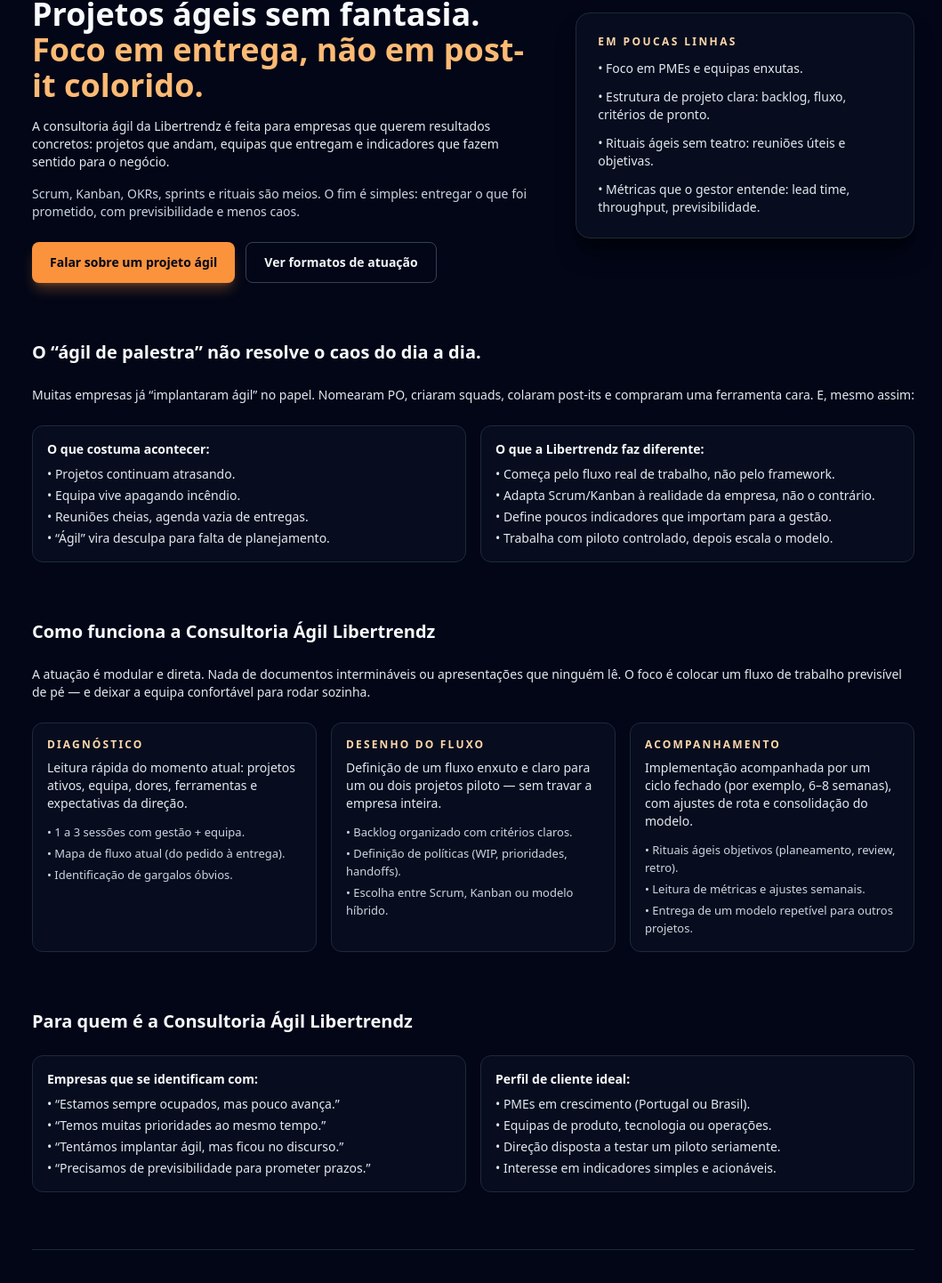
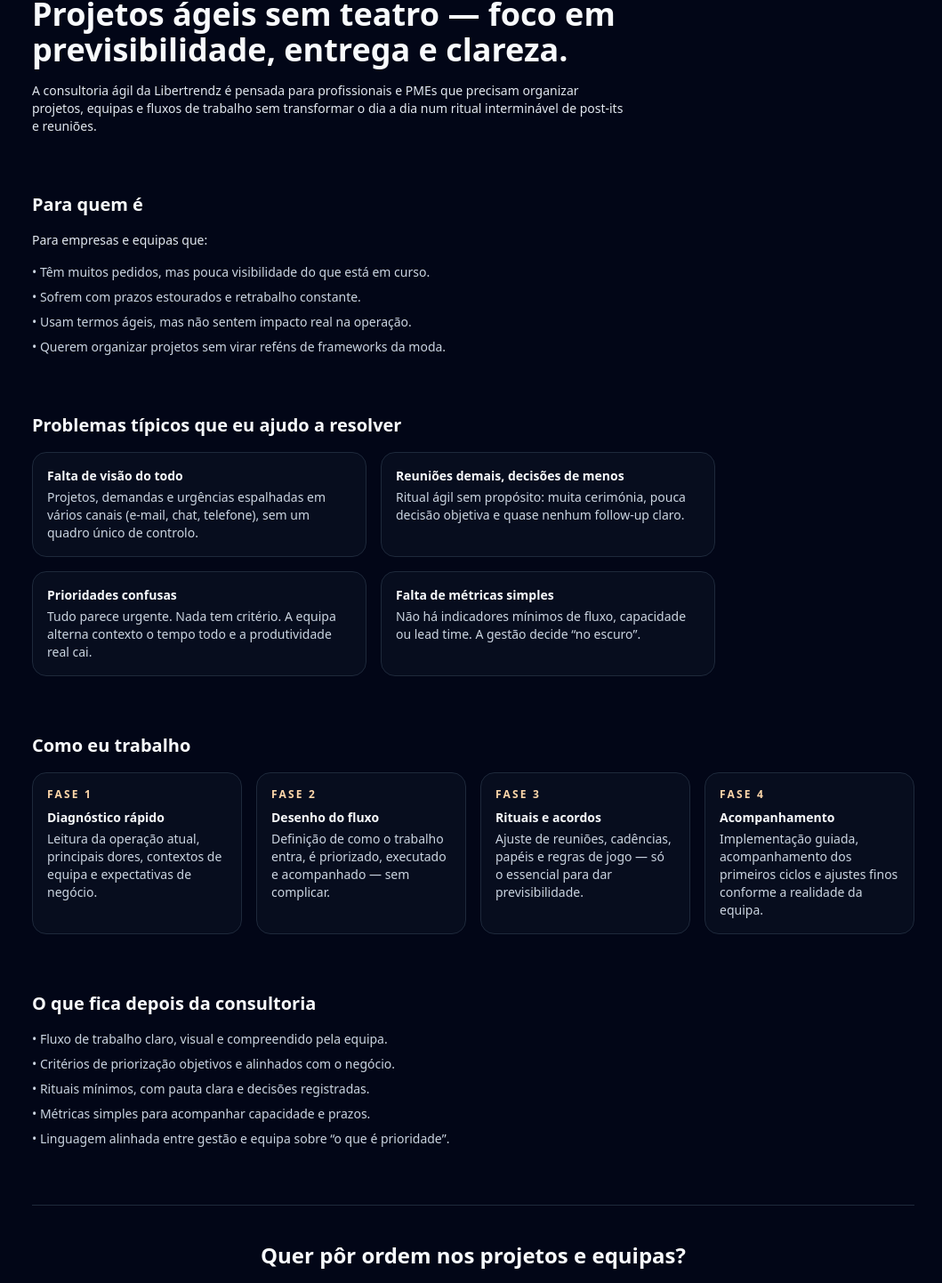
Before and after one commit to libertrendz/libertrendz-site, a Next.js app: page /agile in a window 1280 px wide. Shown: the part 181-1623 px from the top of the page at 89% size, without its empty margins (108-1167 px from the left). Built offline with nearby package versions, Linux system fonts and the light colour scheme.

Commit message:
Atualizar o page.tsx

```diff
--- a/app/agile/page.tsx
+++ b/app/agile/page.tsx
@@ -3,201 +3,162 @@
 export default function AgilePage() {
   return (
     <main className="min-h-[calc(100vh-5rem)] bg-slate-950 text-slate-50">
-      <section className="container-page py-12 lg:py-16">
+      <section className="container-page py-12 lg:py-16 space-y-16">
         {/* HERO */}
-        <div className="grid gap-10 lg:grid-cols-[3fr,2fr] lg:items-center">
-          <div>
-            <p className="mb-3 text-sm font-semibold uppercase tracking-[0.2em] text-accent-400">
-              Consultoria Ágil Libertrendz
+        <div className="max-w-3xl space-y-4">
+          <p className="text-xs font-semibold uppercase tracking-[0.2em] text-accent-400">
+            Consultoria Ágil
           </p>
-            <h1 className="mb-4 text-3xl font-bold leading-tight md:text-4xl">
-              Projetos ágeis sem fantasia.
-              <span className="block text-accent-400">
-                Foco em entrega, não em post-it colorido.
-              </span>
+          <h1 className="text-3xl font-bold leading-tight md:text-4xl">
+            Projetos ágeis sem teatro — foco em previsibilidade, entrega e clareza.
           </h1>
-            <p className="mb-4 text-sm text-slate-200">
-              A consultoria ágil da Libertrendz é feita para empresas que querem
-              resultados concretos: projetos que andam, equipas que entregam e
-              indicadores que fazem sentido para o negócio.
+          <p className="text-sm text-slate-200 max-w-2xl">
+            A consultoria ágil da Libertrendz é pensada para profissionais e PMEs
+            que precisam organizar projetos, equipas e fluxos de trabalho sem
+            transformar o dia a dia num ritual interminável de post-its e reuniões.
           </p>
-            <p className="mb-6 text-sm text-slate-300">
-              Scrum, Kanban, OKRs, sprints e rituais são meios. O fim é simples:
-              entregar o que foi prometido, com previsibilidade e menos caos.
-            </p>
-
-            <div className="flex flex-wrap gap-3">
-              <a
-                href="mailto:contato@libertrendz.eu?subject=Consultoria%20%C3%81gil%20Libertrendz"
-                className="inline-flex items-center justify-center rounded-lg bg-accent-500 px-5 py-3 text-sm font-semibold text-slate-950 shadow-lg shadow-accent-500/30 transition hover:bg-accent-400"
-              >
-                Falar sobre um projeto ágil
-              </a>
-              <a
-                href="#formatos"
-                className="inline-flex items-center justify-center rounded-lg border border-slate-700 px-5 py-3 text-sm font-semibold text-slate-100 transition hover:border-slate-500 hover:bg-slate-900/60"
-              >
-                Ver formatos de atuação
-              </a>
-            </div>
         </div>
 
-          {/* Bloco de “snapshot” de valor */}
-          <div className="rounded-2xl border border-slate-800 bg-slate-900/40 p-6 shadow-xl shadow-black/50">
-            <p className="mb-3 text-xs font-semibold uppercase tracking-[0.2em] text-accent-300">
-              Em poucas linhas
+        {/* PARA QUEM É */}
+        <div className="space-y-4 max-w-3xl">
+          <h2 className="text-xl font-semibold text-slate-50">Para quem é</h2>
+          <p className="text-sm text-slate-200">
+            Para empresas e equipas que:
           </p>
-            <ul className="space-y-3 text-sm text-slate-200">
-              <li>• Foco em PMEs e equipas enxutas.</li>
-              <li>• Estrutura de projeto clara: backlog, fluxo, critérios de pronto.</li>
-              <li>• Rituais ágeis sem teatro: reuniões úteis e objetivas.</li>
-              <li>• Métricas que o gestor entende: lead time, throughput, previsibilidade.</li>
+          <ul className="space-y-2 text-sm text-slate-300">
+            <li>• Têm muitos pedidos, mas pouca visibilidade do que está em curso.</li>
+            <li>• Sofrem com prazos estourados e retrabalho constante.</li>
+            <li>• Usam termos ágeis, mas não sentem impacto real na operação.</li>
+            <li>• Querem organizar projetos sem virar reféns de frameworks da moda.</li>
           </ul>
         </div>
+
+        {/* PROBLEMAS TIPICOS */}
+        <div className="space-y-4 max-w-3xl">
+          <h2 className="text-xl font-semibold text-slate-50">Problemas típicos que eu ajudo a resolver</h2>
+          <div className="grid gap-4 md:grid-cols-2">
+            <div className="rounded-2xl border border-slate-800 bg-slate-900/40 p-4 text-sm text-slate-200">
+              <p className="font-semibold text-slate-50 mb-1">
+                Falta de visão do todo
+              </p>
+              <p className="text-slate-300">
+                Projetos, demandas e urgências espalhadas em vários canais
+                (e-mail, chat, telefone), sem um quadro único de controlo.
+              </p>
             </div>
-
-        {/* BLOCO: PROBLEMA REAL */}
-        <div className="mt-16 space-y-6">
-          <h2 className="text-xl font-semibold text-slate-50">
-            O “ágil de palestra” não resolve o caos do dia a dia.
-          </h2>
-          <p className="text-sm text-slate-200">
-            Muitas empresas já “implantaram ágil” no papel. Nomearam PO, criaram
-            squads, colaram post-its e compraram uma ferramenta cara. E, mesmo
-            assim:
+            <div className="rounded-2xl border border-slate-800 bg-slate-900/40 p-4 text-sm text-slate-200">
+              <p className="font-semibold text-slate-50 mb-1">
+                Reuniões demais, decisões de menos
               </p>
-          <div className="grid gap-4 md:grid-cols-2">
-            <div className="rounded-xl border border-slate-800 bg-slate-900/40 p-4 text-sm text-slate-200">
-              <p className="mb-2 font-semibold text-slate-50">O que costuma acontecer:</p>
-              <ul className="space-y-1">
-                <li>• Projetos continuam atrasando.</li>
-                <li>• Equipa vive apagando incêndio.</li>
-                <li>• Reuniões cheias, agenda vazia de entregas.</li>
-                <li>• “Ágil” vira desculpa para falta de planejamento.</li>
-              </ul>
+              <p className="text-slate-300">
+                Ritual ágil sem propósito: muita cerimónia, pouca decisão
+                objetiva e quase nenhum follow-up claro.
+              </p>
             </div>
-            <div className="rounded-xl border border-slate-800 bg-slate-900/40 p-4 text-sm text-slate-200">
-              <p className="mb-2 font-semibold text-slate-50">
-                O que a Libertrendz faz diferente:
+            <div className="rounded-2xl border border-slate-800 bg-slate-900/40 p-4 text-sm text-slate-200">
+              <p className="font-semibold text-slate-50 mb-1">
+                Prioridades confusas
               </p>
-              <ul className="space-y-1">
-                <li>• Começa pelo fluxo real de trabalho, não pelo framework.</li>
-                <li>• Adapta Scrum/Kanban à realidade da empresa, não o contrário.</li>
-                <li>• Define poucos indicadores que importam para a gestão.</li>
-                <li>• Trabalha com piloto controlado, depois escala o modelo.</li>
-              </ul>
+              <p className="text-slate-300">
+                Tudo parece urgente. Nada tem critério. A equipa alterna contexto
+                o tempo todo e a produtividade real cai.
+              </p>
+            </div>
+            <div className="rounded-2xl border border-slate-800 bg-slate-900/40 p-4 text-sm text-slate-200">
+              <p className="font-semibold text-slate-50 mb-1">
+                Falta de métricas simples
+              </p>
+              <p className="text-slate-300">
+                Não há indicadores mínimos de fluxo, capacidade ou lead time.
+                A gestão decide “no escuro”.
+              </p>
             </div>
           </div>
         </div>
 
-        {/* BLOCO: COMO FUNCIONA */}
-        <div id="formatos" className="mt-16 space-y-6">
-          <h2 className="text-xl font-semibold text-slate-50">
-            Como funciona a Consultoria Ágil Libertrendz
-          </h2>
-          <p className="text-sm text-slate-200">
-            A atuação é modular e direta. Nada de documentos intermináveis ou
-            apresentações que ninguém lê. O foco é colocar um fluxo de trabalho
-            previsível de pé — e deixar a equipa confortável para rodar sozinha.
+        {/* COMO TRABALHO */}
+        <div className="space-y-4">
+          <h2 className="text-xl font-semibold text-slate-50">Como eu trabalho</h2>
+          <div className="grid gap-4 md:grid-cols-4">
+            <div className="rounded-2xl border border-slate-800 bg-slate-900/40 p-4 text-sm text-slate-200">
+              <p className="text-xs font-semibold uppercase tracking-[0.18em] text-accent-300">
+                Fase 1
               </p>
-
-          <div className="grid gap-4 md:grid-cols-3">
-            <div className="rounded-xl border border-slate-800 bg-slate-900/40 p-4 text-sm text-slate-200">
-              <p className="mb-2 text-xs font-semibold uppercase tracking-[0.18em] text-accent-300">
-                Diagnóstico
+              <p className="mt-2 font-semibold text-slate-50">
+                Diagnóstico rápido
               </p>
-              <p className="mb-3">
-                Leitura rápida do momento atual: projetos ativos, equipa, dores,
-                ferramentas e expectativas da direção.
+              <p className="mt-1 text-slate-300">
+                Leitura da operação atual, principais dores, contextos de equipa
+                e expectativas de negócio.
               </p>
-              <ul className="space-y-1 text-[13px] text-slate-300">
-                <li>• 1 a 3 sessões com gestão + equipa.</li>
-                <li>• Mapa de fluxo atual (do pedido à entrega).</li>
-                <li>• Identificação de gargalos óbvios.</li>
-              </ul>
             </div>
-
-            <div className="rounded-xl border border-slate-800 bg-slate-900/40 p-4 text-sm text-slate-200">
-              <p className="mb-2 text-xs font-semibold uppercase tracking-[0.18em] text-accent-300">
+            <div className="rounded-2xl border border-slate-800 bg-slate-900/40 p-4 text-sm text-slate-200">
+              <p className="text-xs font-semibold uppercase tracking-[0.18em] text-accent-300">
+                Fase 2
+              </p>
+              <p className="mt-2 font-semibold text-slate-50">
                 Desenho do fluxo
               </p>
-              <p className="mb-3">
-                Definição de um fluxo enxuto e claro para um ou dois projetos
-                piloto — sem travar a empresa inteira.
+              <p className="mt-1 text-slate-300">
+                Definição de como o trabalho entra, é priorizado, executado e
+                acompanhado — sem complicar.
               </p>
-              <ul className="space-y-1 text-[13px] text-slate-300">
-                <li>• Backlog organizado com critérios claros.</li>
-                <li>• Definição de políticas (WIP, prioridades, handoffs).</li>
-                <li>• Escolha entre Scrum, Kanban ou modelo híbrido.</li>
-              </ul>
             </div>
-
-            <div className="rounded-xl border border-slate-800 bg-slate-900/40 p-4 text-sm text-slate-200">
-              <p className="mb-2 text-xs font-semibold uppercase tracking-[0.18em] text-accent-300">
+            <div className="rounded-2xl border border-slate-800 bg-slate-900/40 p-4 text-sm text-slate-200">
+              <p className="text-xs font-semibold uppercase tracking-[0.18em] text-accent-300">
+                Fase 3
+              </p>
+              <p className="mt-2 font-semibold text-slate-50">
+                Rituais e acordos
+              </p>
+              <p className="mt-1 text-slate-300">
+                Ajuste de reuniões, cadências, papéis e regras de jogo —
+                só o essencial para dar previsibilidade.
+              </p>
+            </div>
+            <div className="rounded-2xl border border-slate-800 bg-slate-900/40 p-4 text-sm text-slate-200">
+              <p className="text-xs font-semibold uppercase tracking-[0.18em] text-accent-300">
+                Fase 4
+              </p>
+              <p className="mt-2 font-semibold text-slate-50">
                 Acompanhamento
               </p>
-              <p className="mb-3">
-                Implementação acompanhada por um ciclo fechado (por exemplo,
-                6–8 semanas), com ajustes de rota e consolidação do modelo.
+              <p className="mt-1 text-slate-300">
+                Implementação guiada, acompanhamento dos primeiros ciclos e
+                ajustes finos conforme a realidade da equipa.
               </p>
-              <ul className="space-y-1 text-[13px] text-slate-300">
-                <li>• Rituais ágeis objetivos (planeamento, review, retro).</li>
-                <li>• Leitura de métricas e ajustes semanais.</li>
-                <li>• Entrega de um modelo repetível para outros projetos.</li>
-              </ul>
             </div>
           </div>
         </div>
 
-        {/* BLOCO: PARA QUEM É */}
-        <div className="mt-16 space-y-6">
-          <h2 className="text-xl font-semibold text-slate-50">
-            Para quem é a Consultoria Ágil Libertrendz
-          </h2>
-          <div className="grid gap-4 md:grid-cols-2">
-            <div className="rounded-xl border border-slate-800 bg-slate-900/40 p-4 text-sm text-slate-200">
-              <p className="mb-2 font-semibold text-slate-50">
-                Empresas que se identificam com:
-              </p>
-              <ul className="space-y-1">
-                <li>• “Estamos sempre ocupados, mas pouco avança.”</li>
-                <li>• “Temos muitas prioridades ao mesmo tempo.”</li>
-                <li>• “Tentámos implantar ágil, mas ficou no discurso.”</li>
-                <li>• “Precisamos de previsibilidade para prometer prazos.”</li>
+        {/* O QUE ENTREGAMOS */}
+        <div className="space-y-4 max-w-3xl">
+          <h2 className="text-xl font-semibold text-slate-50">O que fica depois da consultoria</h2>
+          <ul className="space-y-2 text-sm text-slate-300">
+            <li>• Fluxo de trabalho claro, visual e compreendido pela equipa.</li>
+            <li>• Critérios de priorização objetivos e alinhados com o negócio.</li>
+            <li>• Rituais mínimos, com pauta clara e decisões registradas.</li>
+            <li>• Métricas simples para acompanhar capacidade e prazos.</li>
+            <li>• Linguagem alinhada entre gestão e equipa sobre “o que é prioridade”.</li>
           </ul>
-            </div>
-            <div className="rounded-xl border border-slate-800 bg-slate-900/40 p-4 text-sm text-slate-200">
-              <p className="mb-2 font-semibold text-slate-50">
-                Perfil de cliente ideal:
-              </p>
-              <ul className="space-y-1">
-                <li>• PMEs em crescimento (Portugal ou Brasil).</li>
-                <li>• Equipas de produto, tecnologia ou operações.</li>
-                <li>• Direção disposta a testar um piloto seriamente.</li>
-                <li>• Interesse em indicadores simples e acionáveis.</li>
-              </ul>
-            </div>
-          </div>
         </div>
 
         {/* CTA FINAL */}
-        <div className="mt-16 space-y-4 border-t border-slate-800 pt-8 text-center">
+        <div className="pt-10 border-t border-slate-800 text-center space-y-4">
           <h2 className="text-2xl font-semibold text-slate-50">
-            Quer um ágil que funcione na sua empresa, não só no slide?
+            Quer pôr ordem nos projetos e equipas?
           </h2>
-          <p className="text-sm text-slate-200">
-            Começamos pequeno, com um piloto claro e métricas simples. A partir
-            daí, ou faz sentido escalar — ou não. Mas a decisão passa a ser
-            baseada em dados, não em modas.
+          <p className="max-w-xl mx-auto text-sm text-slate-200">
+            Se fizer sentido, começamos com uma conversa direta sobre a tua
+            realidade atual — sem compromisso, sem proposta automática.
+            Primeiro entendimento, depois decisão.
           </p>
-          <div className="mt-4 flex justify-center">
           <a
-              href="mailto:contato@libertrendz.eu?subject=Consultoria%20%C3%81gil%20Libertrendz"
+            href="/contato"
             className="inline-flex items-center justify-center rounded-lg bg-accent-500 px-6 py-3 text-sm font-semibold text-slate-950 shadow-lg shadow-accent-500/30 transition hover:bg-accent-400"
           >
-              Falar sobre um piloto ágil
+            Falar sobre a minha equipa e projetos
           </a>
-          </div>
         </div>
       </section>
     </main>
```
Lines whose indentation alone changed are shown as unchanged.
